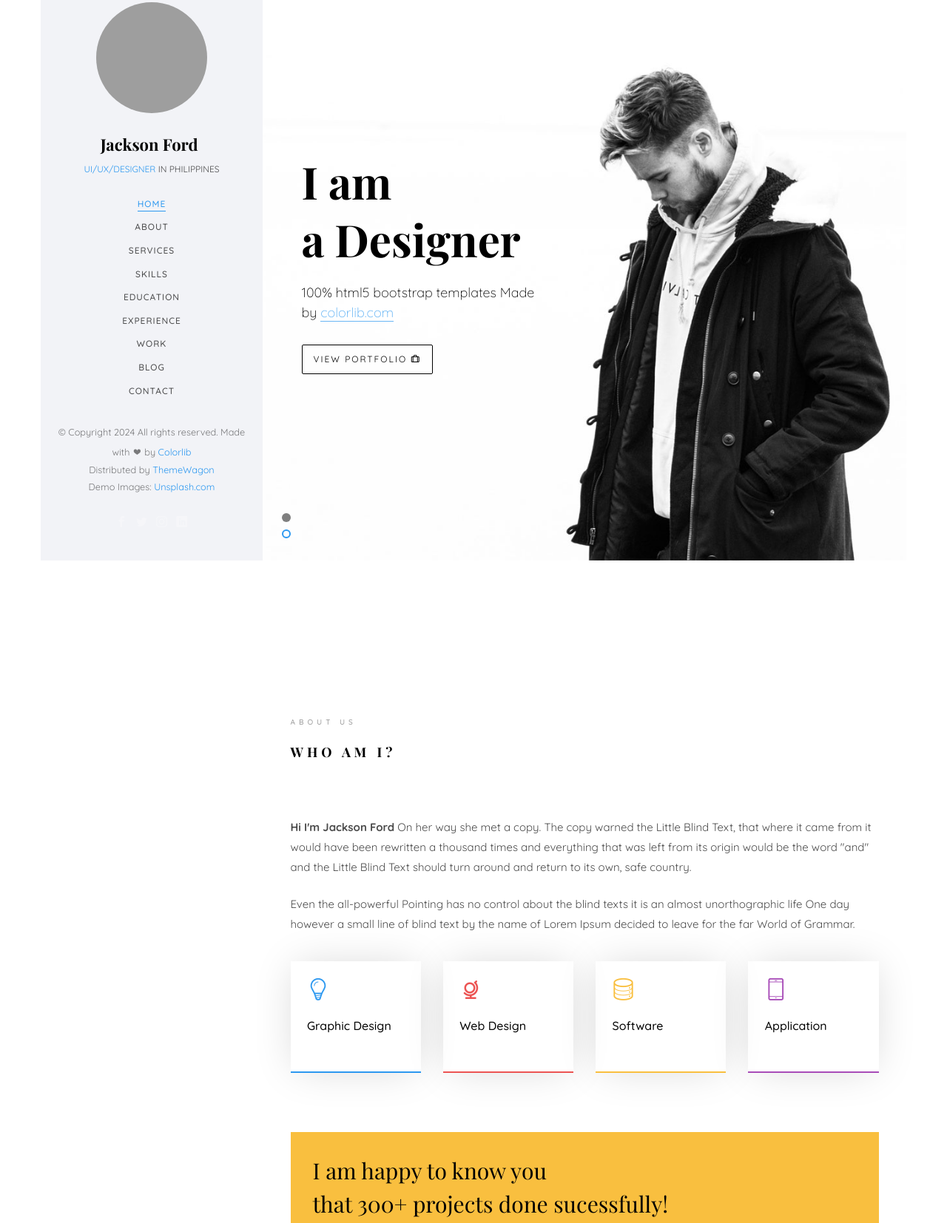
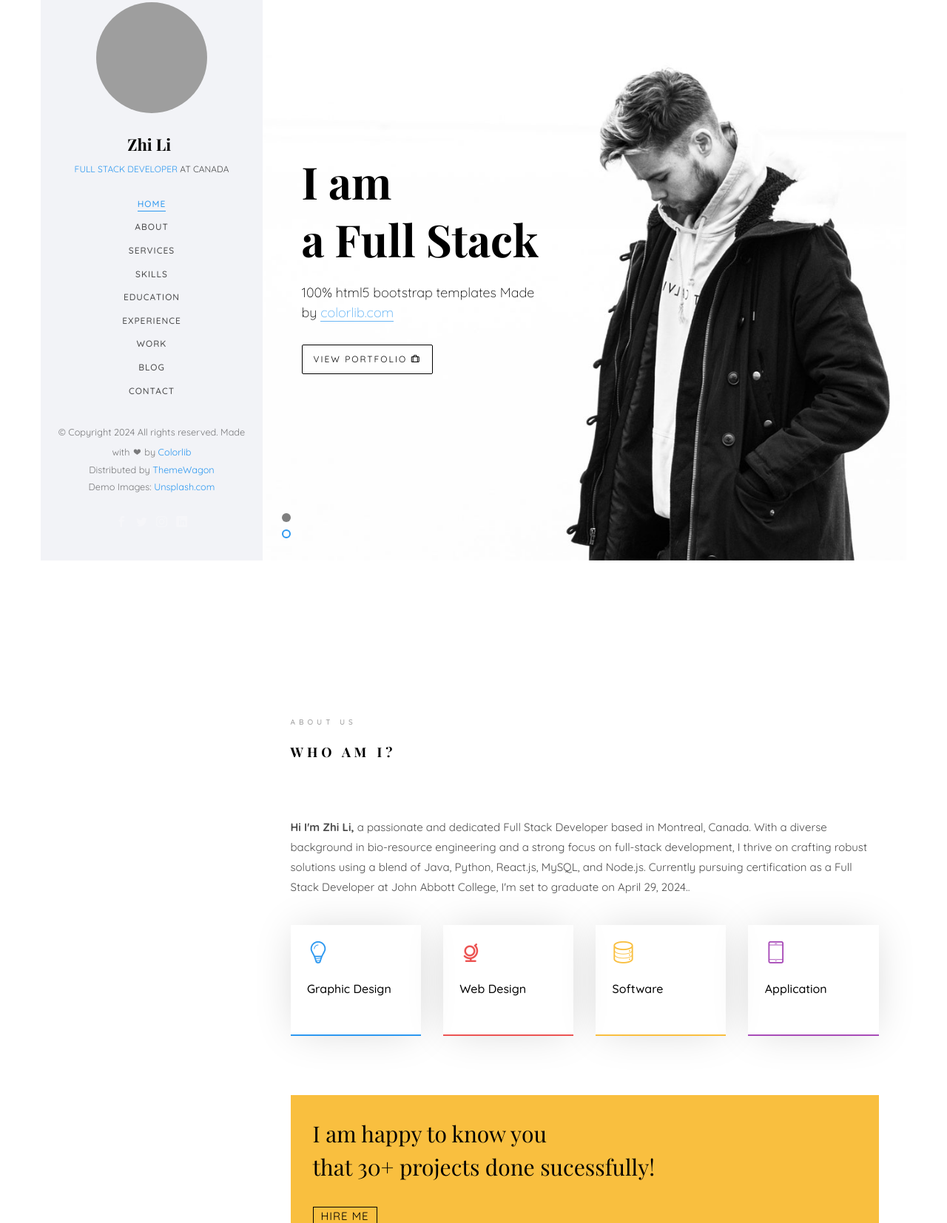
Before and after one commit to lizhiroi/lizhiroi.github.io, a plain HTML site: page index.html in a window 1280 px wide. Shown: the part 42-1696 px from the top of the page at 74% size. Drawn offline with nearby package versions, Linux system fonts and the light colour scheme; grey boxes are pictures that could not be loaded; files whose address does not match are found by name; a web font is replaced by a local one.

Commit message:
image fixed

```diff
--- a/index.html
+++ b/index.html
@@ -3,7 +3,7 @@
 	<head>
 	<meta charset="utf-8">
 	<meta http-equiv="X-UA-Compatible" content="IE=edge">
-	<title>Jackson Template</title>
+	<title>Zhi Template</title>
 	<meta name="viewport" content="width=device-width, initial-scale=1">
 	<meta name="description" content="" />
 	<meta name="keywords" content="" />
@@ -57,8 +57,8 @@
 		<aside id="colorlib-aside" role="complementary" class="border js-fullheight">
 			<div class="text-center">
 				<div class="author-img" style="background-image: url(images/about.jpg);"></div>
-				<h1 id="colorlib-logo"><a href="index.html">Jackson Ford</a></h1>
-				<span class="position"><a href="#">UI/UX/Designer</a> in Philippines</span>
+				<h1 id="colorlib-logo"><a href="index.html">Zhi Li</a></h1>
+				<span class="position"><a href="#">Full Stack Developer</a> at Canada</span>
 			</div>
 			<nav id="colorlib-main-menu" role="navigation" class="navbar">
 				<div id="navbar" class="collapse">
@@ -101,7 +101,7 @@ Copyright <script>document.write(new Date().getFullYear());</script> All rights
 					   			<div class="col-md-6 col-md-offset-3 col-md-pull-3 col-sm-12 col-xs-12 js-fullheight slider-text">
 					   				<div class="slider-text-inner js-fullheight">
 					   					<div class="desc">
-						   					<h1>Hi! <br>I'm Jackson</h1>
+						   					<h1>Hi! <br>I'm Zhi Li</h1>
 						   					<h2>100% html5 bootstrap templates Made by <a href="https://colorlib.com/" target="_blank">colorlib.com</a></h2>
 												<p><a class="btn btn-primary btn-learn">Download CV <i class="icon-download4"></i></a></p>
 											</div>
@@ -117,7 +117,7 @@ Copyright <script>document.write(new Date().getFullYear());</script> All rights
 					   			<div class="col-md-6 col-md-offset-3 col-md-pull-3 col-sm-12 col-xs-12 js-fullheight slider-text">
 					   				<div class="slider-text-inner">
 					   					<div class="desc">
-						   					<h1>I am <br>a Designer</h1>
+						   					<h1>I am <br>a Full Stack</h1>
 												<h2>100% html5 bootstrap templates Made by <a href="https://colorlib.com/" target="_blank">colorlib.com</a></h2>
 												<p><a class="btn btn-primary btn-learn">View Portfolio <i class="icon-briefcase3"></i></a></p>
 											</div>
@@ -139,8 +139,8 @@ Copyright <script>document.write(new Date().getFullYear());</script> All rights
 									<div class="about-desc">
 										<span class="heading-meta">About Us</span>
 										<h2 class="colorlib-heading">Who Am I?</h2>
-										<p><strong>Hi I'm Jackson Ford</strong> On her way she met a copy. The copy warned the Little Blind Text, that where it came from it would have been rewritten a thousand times and everything that was left from its origin would be the word "and" and the Little Blind Text should turn around and return to its own, safe country.</p>
-										<p>Even the all-powerful Pointing has no control about the blind texts it is an almost unorthographic life One day however a small line of blind text by the name of Lorem Ipsum decided to leave for the far World of Grammar.</p>
+										<p><strong>Hi I'm Zhi Li,</strong> a passionate and dedicated Full Stack Developer based in Montreal, Canada. With a diverse background in bio-resource engineering and a strong focus on full-stack development, I thrive on crafting robust solutions using a blend of Java, Python, React.js, MySQL, and Node.js. Currently pursuing certification as a Full Stack Developer at John Abbott College, I'm set to graduate on April 29, 2024..</p>
+
 									</div>
 								</div>
 							</div>
@@ -173,7 +173,7 @@ Copyright <script>document.write(new Date().getFullYear());</script> All rights
 							<div class="row">
 								<div class="col-md-12 animate-box" data-animate-effect="fadeInLeft">
 									<div class="hire">
-										<h2>I am happy to know you <br>that 300+ projects done sucessfully!</h2>
+										<h2>I am happy to know you <br>that 30+ projects done sucessfully!</h2>
 										<a href="#" class="btn-hire">Hire me</a>
 									</div>
 								</div>
@@ -731,7 +731,7 @@ Copyright <script>document.write(new Date().getFullYear());</script> All rights
 									<i class="icon-globe-outline"></i>
 								</div>
 								<div class="colorlib-text">
-									<p><a href="#">info@domain.com</a></p>
+									<p><a href="#">lizhiroi@gmail.com</a></p>
 								</div>
 							</div>
 
@@ -740,7 +740,7 @@ Copyright <script>document.write(new Date().getFullYear());</script> All rights
 									<i class="icon-map"></i>
 								</div>
 								<div class="colorlib-text">
-									<p>198 West 21th Street, Suite 721 New York NY 10016</p>
+									<p>Montreal, Canada</p>
 								</div>
 							</div>
 
@@ -749,7 +749,7 @@ Copyright <script>document.write(new Date().getFullYear());</script> All rights
 									<i class="icon-phone"></i>
 								</div>
 								<div class="colorlib-text">
-									<p><a href="tel://">+123 456 7890</a></p>
+									<p><a href="tel://">514-969-9832</a></p>
 								</div>
 							</div>
 						</div>
```
Also changed, not shown: 1 other file.
